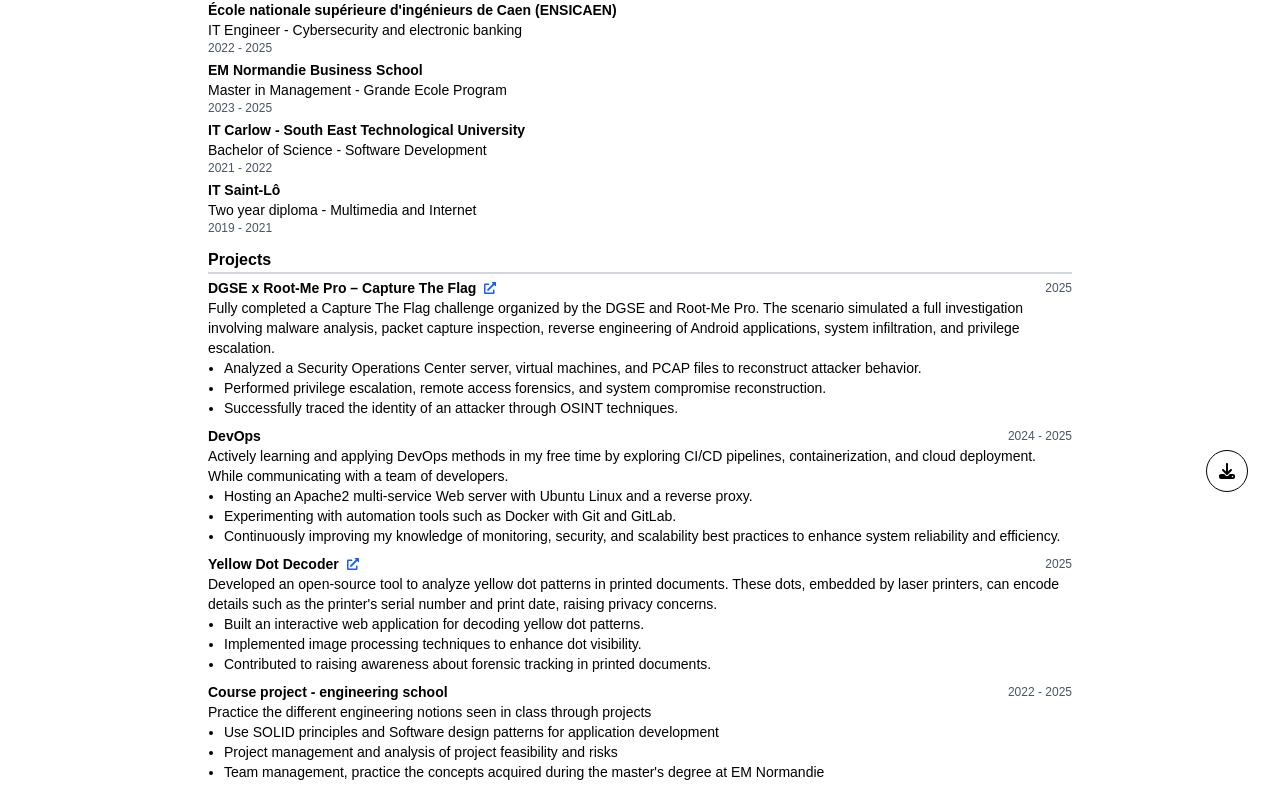
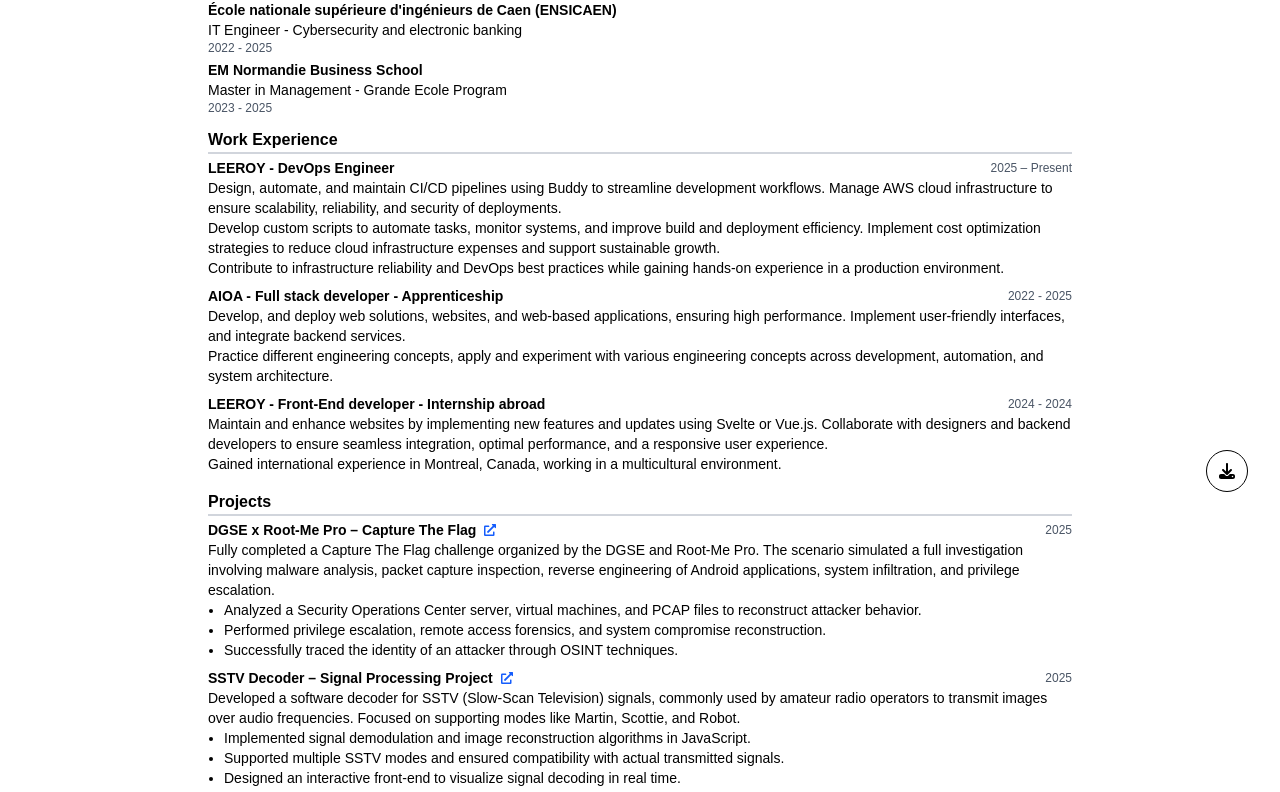
Before and after one commit to Equinoxis/resume, a SvelteKit app: page / in a window 1280 px wide. Shown: the part 276-1068 px from the top of the page. Built offline with nearby package versions, Linux system fonts and the light colour scheme.

Commit message:
feat(leeroy): update resume

```diff
--- a/src/lib/data/resume.json
+++ b/src/lib/data/resume.json
@@ -31,16 +31,6 @@
 			"school": "EM Normandie Business School",
 			"degree": "Master in Management - Grande Ecole Program",
 			"years": "2023 - 2025"
-		},
-		{
-			"school": "IT Carlow - South East Technological University",
-			"degree": "Bachelor of Science - Software Development",
-			"years": "2021 - 2022"
-		},
-		{
-			"school": "IT Saint-Lô",
-			"degree": "Two year diploma - Multimedia and Internet",
-			"years": "2019 - 2021"
 		}
 	],
 
@@ -55,6 +45,18 @@
 				"Performed privilege escalation, remote access forensics, and system compromise reconstruction.",
 				"Successfully traced the identity of an attacker through OSINT techniques."
 			],
+			"noprint": false
+		},
+		{
+			"title": "SSTV Decoder – Signal Processing Project",
+			"year": "2025",
+			"description": "Developed a software decoder for SSTV (Slow-Scan Television) signals, commonly used by amateur radio operators to transmit images over audio frequencies. Focused on supporting modes like Martin, Scottie, and Robot.",
+			"bullets": [
+				"Implemented signal demodulation and image reconstruction algorithms in JavaScript.",
+				"Supported multiple SSTV modes and ensured compatibility with actual transmitted signals.",
+				"Designed an interactive front-end to visualize signal decoding in real time."
+			],
+			"url": "https://sstv-decoder.mathieurenaud.fr/",
 			"noprint": false
 		},
 		{
@@ -111,11 +113,22 @@
 				"Imagine and develop a business project, as a team",
 				"Managing a significant amount of work and information within a given time frame"
 			],
-			"noprint": false
+			"noprint": true
 		}
 	],
 
 	"experience": [
+		{
+			"company": "LEEROY",
+			"title": "DevOps Engineer",
+			"years": "2025 – Present",
+			"description": [
+				"Design, automate, and maintain CI/CD pipelines using Buddy to streamline development workflows. Manage AWS cloud infrastructure to ensure scalability, reliability, and security of deployments.",
+				"Develop custom scripts to automate tasks, monitor systems, and improve build and deployment efficiency. Implement cost optimization strategies to reduce cloud infrastructure expenses and support sustainable growth.",
+				"Contribute to infrastructure reliability and DevOps best practices while gaining hands-on experience in a production environment."
+			],
+			"noprint": false
+		},
 		{
 			"company": "AIOA",
 			"title": "Full stack developer - Apprenticeship",
--- a/src/routes/+page.svelte
+++ b/src/routes/+page.svelte
@@ -106,6 +106,23 @@
 		</section>
 
 		<section>
+			<h2 class="mb-1 border-b-2 border-gray-300 font-bold">Work Experience</h2>
+
+			{#each resume.experience as exp}
+				<div class="mb-2 {exp.noprint ? 'print:hidden' : ''}">
+					<div class="flex items-center justify-between">
+						<h3 class="text-sm font-bold">{exp.company} - {exp.title}</h3>
+						<p class="text-xs font-normal text-gray-600">{exp.years}</p>
+					</div>
+
+					{#each exp.description as desc}
+						<p class="text-sm font-normal">{desc}</p>
+					{/each}
+				</div>
+			{/each}
+		</section>
+
+		<section>
 			<h2 class="mb-1 border-b-2 border-gray-300 font-bold">Projects</h2>
 			{#each resume.projects as project}
 				<div class="mb-2 {project.noprint ? 'print:hidden' : ''}">
@@ -145,23 +162,6 @@
 							<li>{bullet}</li>
 						{/each}
 					</ul>
-				</div>
-			{/each}
-		</section>
-
-		<section>
-			<h2 class="mb-1 border-b-2 border-gray-300 font-bold">Work Experience</h2>
-
-			{#each resume.experience as exp}
-				<div class="mb-2 {exp.noprint ? 'print:hidden' : ''}">
-					<div class="flex items-center justify-between">
-						<h3 class="text-sm font-bold">{exp.company} - {exp.title}</h3>
-						<p class="text-xs font-normal text-gray-600">{exp.years}</p>
-					</div>
-
-					{#each exp.description as desc}
-						<p class="text-sm font-normal">{desc}</p>
-					{/each}
 				</div>
 			{/each}
 		</section>
```
